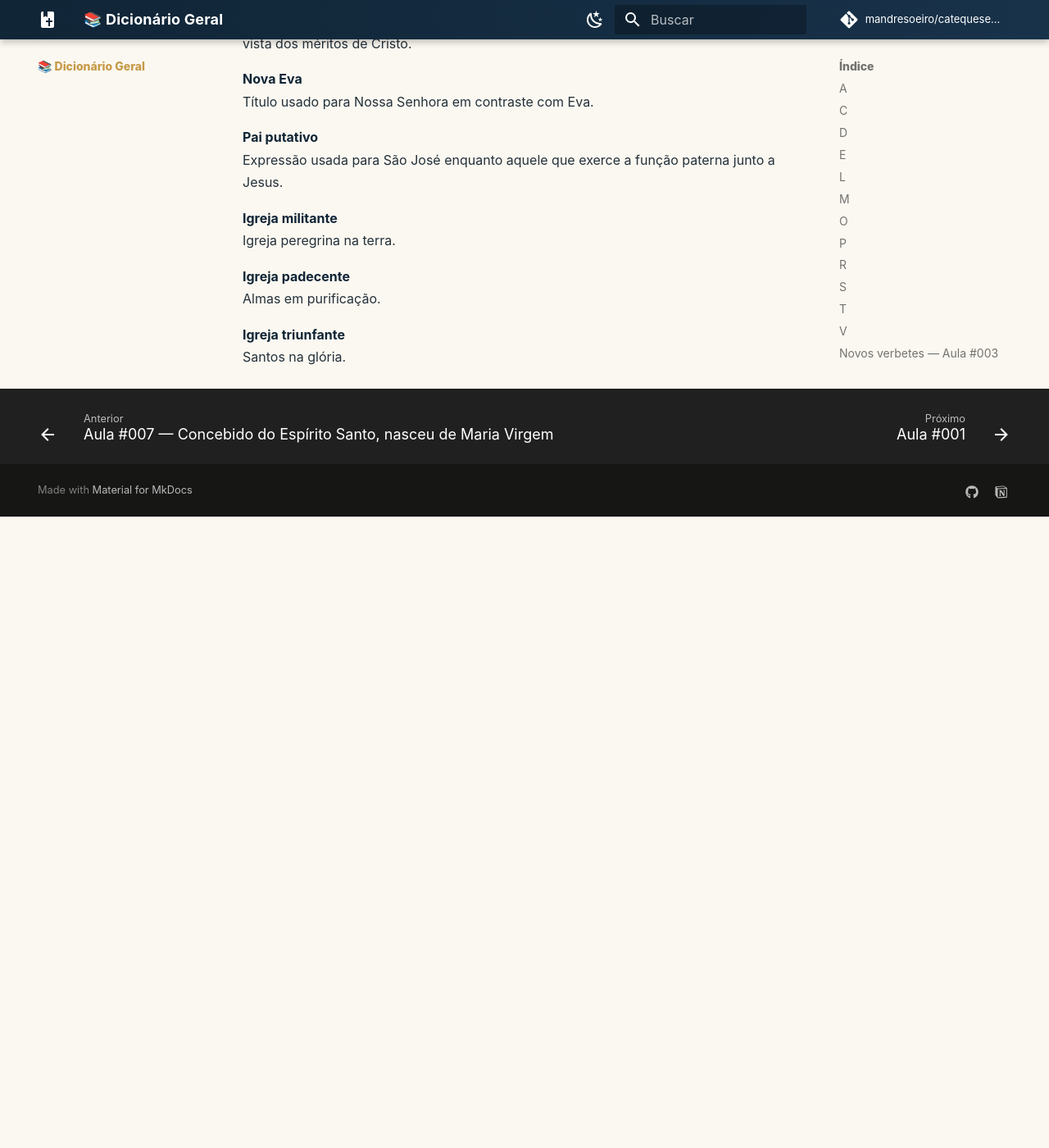
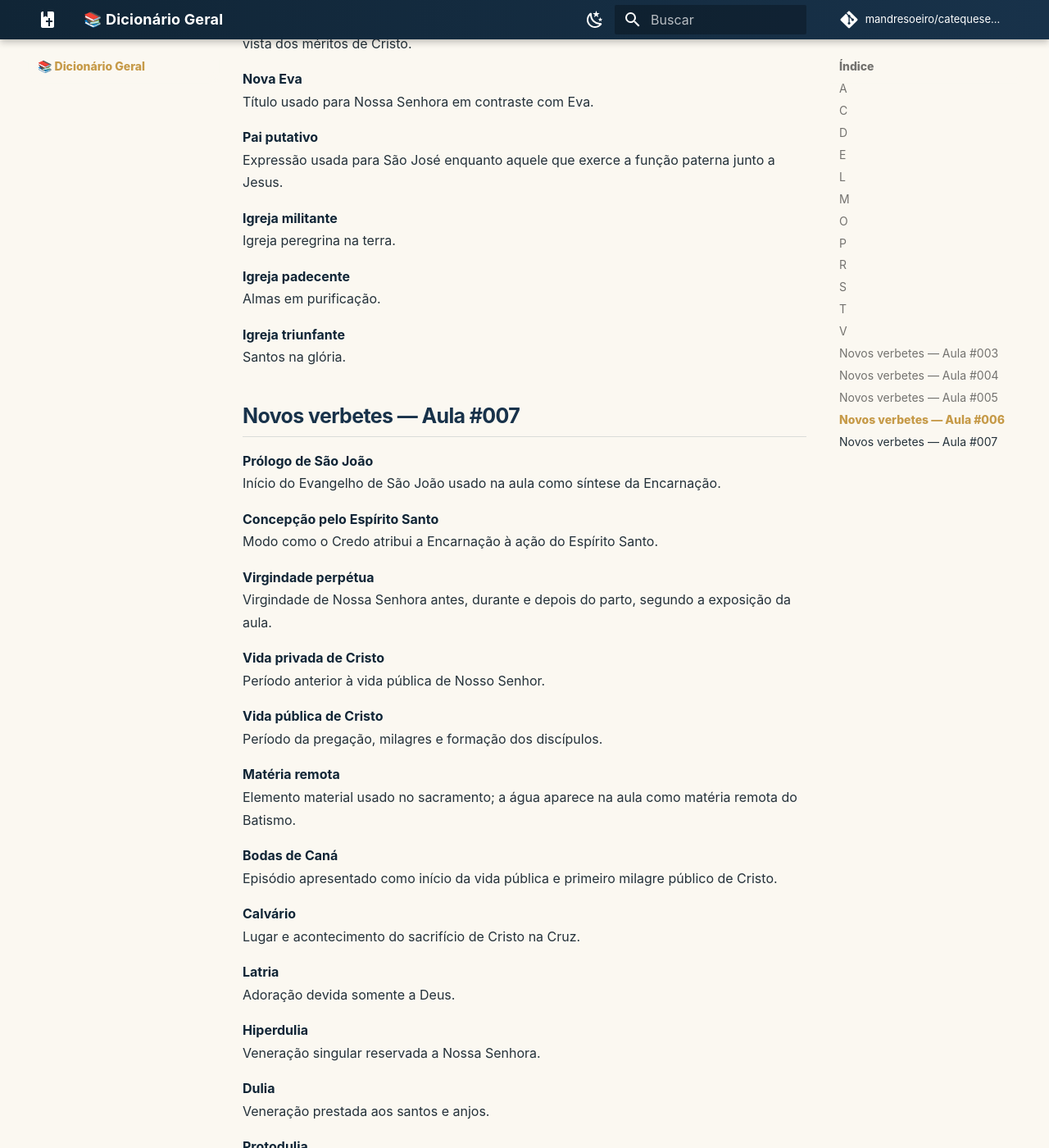
Before and after one commit to mandresoeiro/catequese-tradicional, an MkDocs documentation site: the page built from docs/dicionario.md, in a window 1280 px wide and 1400 px high, scrolled down 9267 px. Shown: the whole window at 82% size. Built offline with MkDocs 1.6.1 and Material for MkDocs 9.7.7, drawn with Linux system fonts in a browser that asks for light colours; comment, search, counter and statistics services are not loaded; before the commit the page ends 9897 px from its top, so only the background shows below that; some of the changed text lies outside the part shown.

Commit message:
docs: adiciona verbetes da aula 007

```diff
--- a/docs/dicionario.md
+++ b/docs/dicionario.md
@@ -349,3 +349,48 @@
 
 **Igreja triunfante**
 Santos na glória.
+
+
+## Novos verbetes — Aula #007
+
+**Prólogo de São João**
+Início do Evangelho de São João usado na aula como síntese da Encarnação.
+
+**Concepção pelo Espírito Santo**
+Modo como o Credo atribui a Encarnação à ação do Espírito Santo.
+
+**Virgindade perpétua**
+Virgindade de Nossa Senhora antes, durante e depois do parto, segundo a exposição da aula.
+
+**Vida privada de Cristo**
+Período anterior à vida pública de Nosso Senhor.
+
+**Vida pública de Cristo**
+Período da pregação, milagres e formação dos discípulos.
+
+**Matéria remota**
+Elemento material usado no sacramento; a água aparece na aula como matéria remota do Batismo.
+
+**Bodas de Caná**
+Episódio apresentado como início da vida pública e primeiro milagre público de Cristo.
+
+**Calvário**
+Lugar e acontecimento do sacrifício de Cristo na Cruz.
+
+**Latria**
+Adoração devida somente a Deus.
+
+**Hiperdulia**
+Veneração singular reservada a Nossa Senhora.
+
+**Dulia**
+Veneração prestada aos santos e anjos.
+
+**Protodulia**
+Expressão mencionada para uma veneração especial a São José, apresentada como opinião de alguns teólogos.
+
+**Deveres de estado**
+Obrigações próprias da condição de vida de cada pessoa.
+
+**Santa Missa**
+Na aula, apresentada como renovação sacramental do mesmo sacrifício do Calvário.
```
